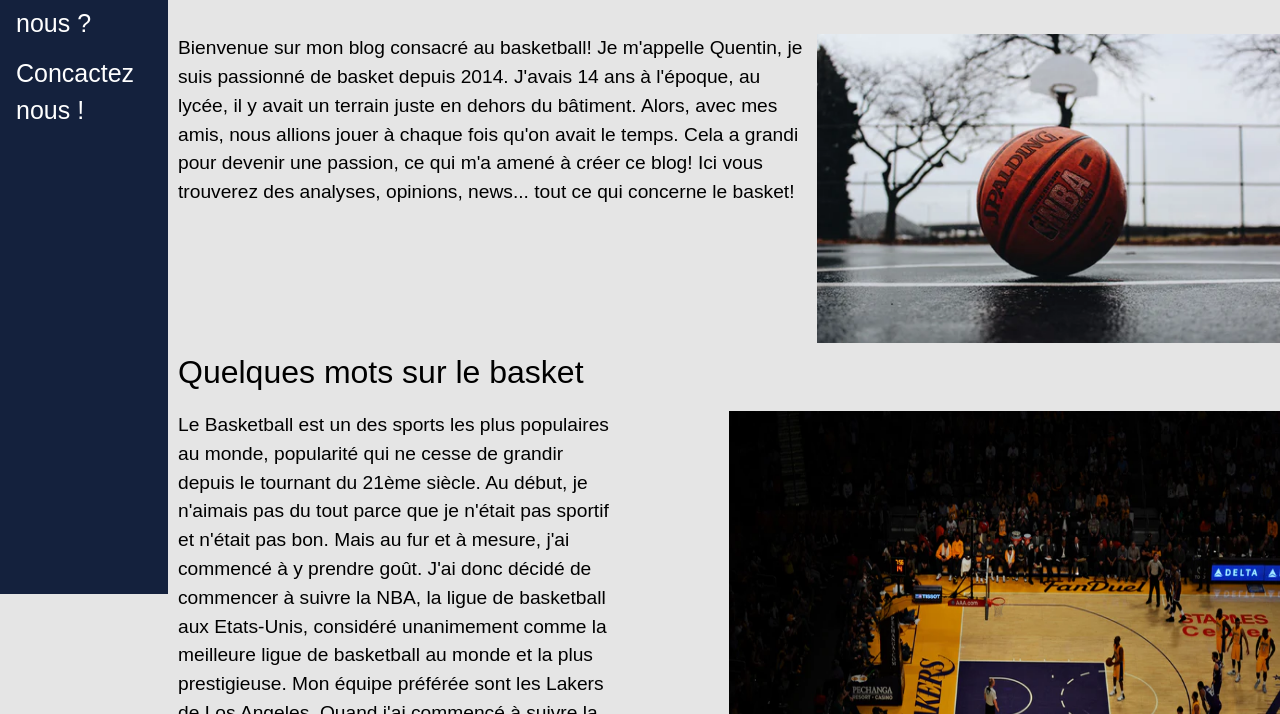
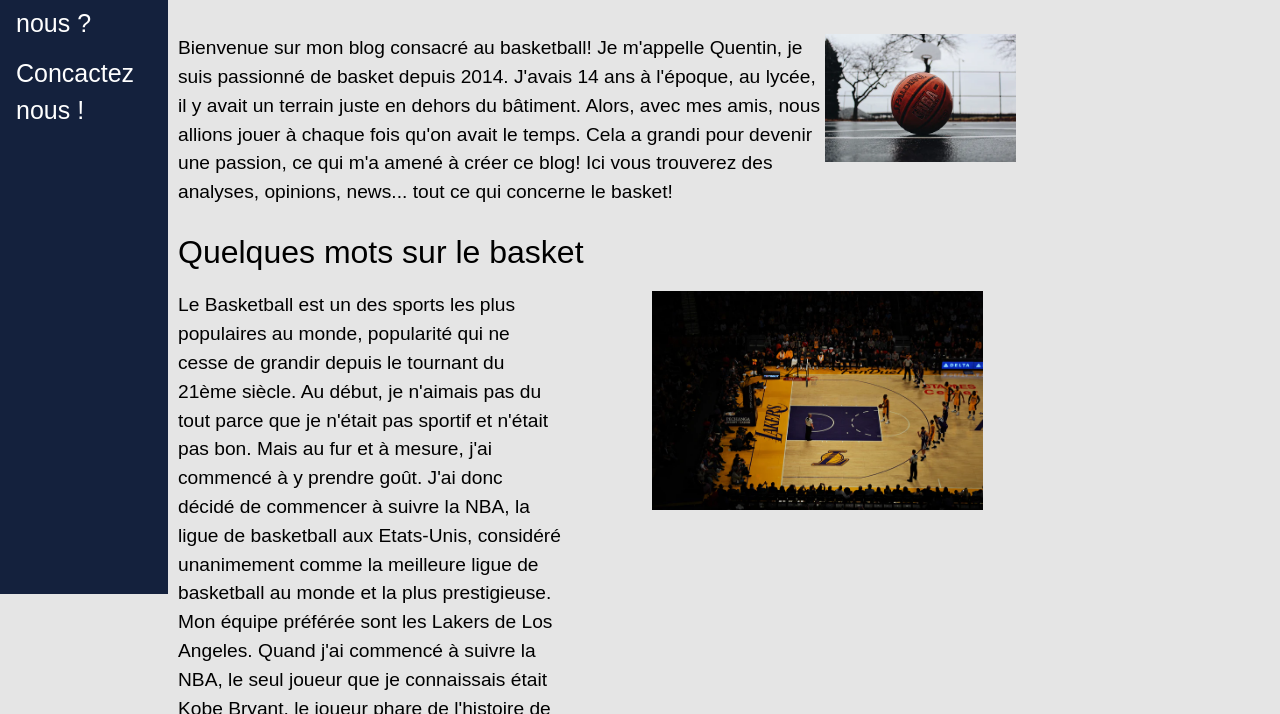
Before and after one commit to quentinlnv/Mon-Site-Quentin-Le-Neveu, a plain HTML site: page index.html in a window 1280 px wide. Shown: the part 206-920 px from the top of the page. Drawn offline with nearby package versions, Linux system fonts and the light colour scheme.

Commit message:
Update index.html

```diff
--- a/index.html
+++ b/index.html
@@ -50,7 +50,9 @@
 	<p>
 	Bienvenue sur mon blog consacré au basketball! Je m'appelle Quentin, je suis passionné de basket depuis 2014. J'avais 14 ans à l'époque, au lycée, il y avait un terrain juste en dehors du bâtiment. Alors, avec mes amis, nous allions jouer à chaque fois qu'on avait le temps. Cela a grandi pour devenir une passion, ce qui m'a amené à créer ce blog! Ici vous trouverez des analyses, opinions, news... tout ce qui concerne le basket!
 	</p>
+  <div class="ballon">
 	<img src="Images/ballon.jpg" alt="Ballon de basket sur un terrain intérieur">
+  </div>
 </div>
 <h2> Quelques mots sur le basket</h2>
 <div class="contenu">
@@ -58,7 +60,9 @@
 	Le Basketball est un des sports les plus populaires au monde, popularité qui ne cesse de grandir depuis le tournant du 21ème siècle. Au début, je n'aimais pas du tout parce que je n'était pas sportif et n'était pas bon. Mais au fur et à mesure, j'ai commencé à y prendre goût. J'ai donc décidé de commencer à suivre la NBA, la ligue de basketball aux Etats-Unis, considéré unanimement comme la meilleure ligue de basketball au monde et la plus prestigieuse.
 	Mon équipe préférée sont les Lakers de Los Angeles. Quand j'ai commencé à suivre la NBA, le seul joueur que je connaissais était Kobe Bryant, le joueur phare de l'histoire de cette équipe. Très vite je suis tombé amoureux de l'histoire des Lakers, l'excellence constante maintenue depuis le commencement.
 	</p>
+  <div class="kobe">
 	<img src="Images/Kobe.jpg" alt="Kobe Bryant pendant un match">
+  </div>
 </div>
 <div class="histoire">
 	<p>
```
